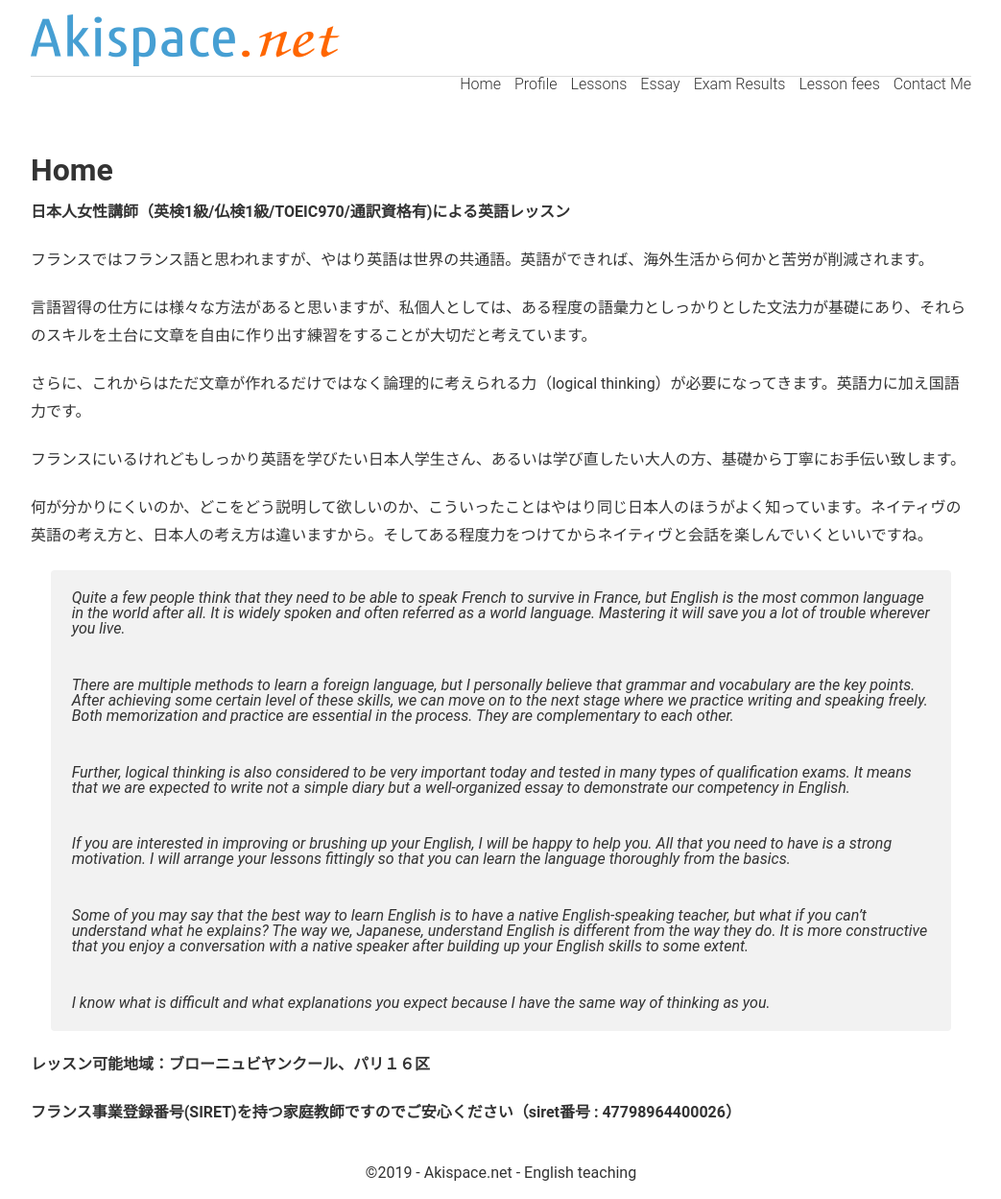
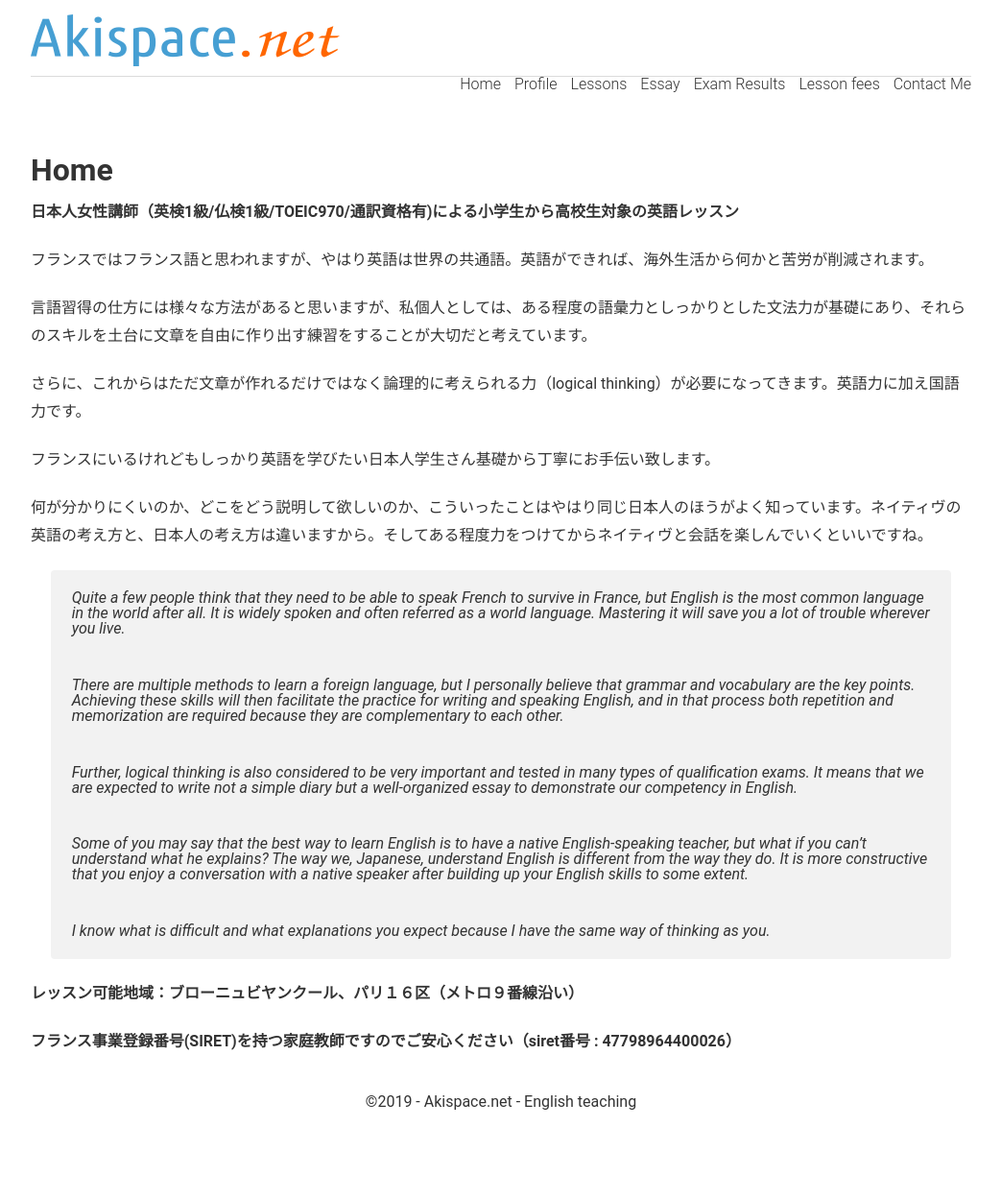
Before and after one commit to phocean/akispace, a Jekyll site: the page built from index.md, in a window 1280 px wide. Shown: the whole page at 96% size, without its empty margins (118-1161 px from the left). Built offline with Jekyll 4.4.1, drawn with Linux system fonts in a browser that asks for light colours; after the commit the page ends 1175 px from its top, so only the background shows below that.

Commit message:
New contents

```diff
--- a/index.md
+++ b/index.md
@@ -3,12 +3,12 @@ layout: page
 weight: 100
 entry: Home
 title: パリ英語家庭教師
-description: フランス、パリ/ブローニュで探す英語家庭教師。子供から大人までの英語レッスン：英文法、英会話、英語エッセイ、資格試験（英検/TOEFL/IB/SAT/IELTS/TOEIC)
+description: フランス、パリ/ブローニュで探す英語家庭教師。小学生から高校生までの英語レッスン：英文法、英会話、英語エッセイ、資格試験（英検/TOEFL/IB/SAT/IELTS/TOEIC)
 ---
 
 ## Home
 
-**日本人女性講師（英検1級/仏検1級/TOEIC970/通訳資格有)による英語レッスン**
+**日本人女性講師（英検1級/仏検1級/TOEIC970/通訳資格有)による小学生から高校生対象の英語レッスン**
 
 フランスではフランス語と思われますが、やはり英語は世界の共通語。英語ができれば、海外生活から何かと苦労が削減されます。
 
@@ -16,22 +16,20 @@ description: フランス、パリ/ブローニュで探す英語家庭教師。
 
 さらに、これからはただ文章が作れるだけではなく論理的に考えられる力（logical thinking）が必要になってきます。英語力に加え国語力です。
 
-フランスにいるけれどもしっかり英語を学びたい日本人学生さん、あるいは学び直したい大人の方、基礎から丁寧にお手伝い致します。
+フランスにいるけれどもしっかり英語を学びたい日本人学生さん基礎から丁寧にお手伝い致します。
 
 何が分かりにくいのか、どこをどう説明して欲しいのか、こういったことはやはり同じ日本人のほうがよく知っています。ネイティヴの英語の考え方と、日本人の考え方は違いますから。そしてある程度力をつけてからネイティヴと会話を楽しんでいくといいですね。
 
 > Quite a few people think that they need to be able to speak French to survive in France, but English is the most common language in the world after all. It is widely spoken and often referred as a world language. Mastering it will save you a lot of trouble wherever you live.
 >
-> There are multiple methods to learn a foreign language, but I personally believe that grammar and vocabulary are the key points. After achieving some certain level of these skills, we can move on to the next stage where we practice writing and speaking freely. Both memorization and practice are essential in the process. They are complementary to each other.
+> There are multiple methods to learn a foreign language, but I personally believe that grammar and vocabulary are the key points. Achieving these skills will then facilitate the practice for writing and speaking English, and in that process both repetition and memorization are required because they are complementary to each other.
 >
-> Further, logical thinking is also considered to be very important today and tested in many types of qualification exams. It means that we are expected to write not a simple diary but a well-organized essay to demonstrate our competency in English.
->
-> If you are interested in improving or brushing up your English, I will be happy to help you. All that you need to have is a strong motivation. I will arrange your lessons fittingly so that you can learn the language thoroughly from the basics.
+> Further, logical thinking is also considered to be very important and tested in many types of qualification exams. It means that we are expected to write not a simple diary but a well-organized essay to demonstrate our competency in English.
 >
 > Some of you may say that the best way to learn English is to have a native English-speaking teacher, but what if you can’t understand what he explains? The way we, Japanese, understand English is different from the way they do. It is more constructive that you enjoy a conversation with a native speaker after building up your English skills to some extent.
 >
 > I know what is difficult and what explanations you expect because I have the same way of thinking as you.
 
-**レッスン可能地域：ブローニュビヤンクール、パリ１６区**
+**レッスン可能地域：ブローニュビヤンクール、パリ１６区（メトロ９番線沿い）**
 
 **フランス事業登録番号(SIRET)を持つ家庭教師ですのでご安心ください（siret番号 : 47798964400026）**
```
Also changed, not shown: contact.md (+1 -1 lines), exam_results.md (+3 -3 lines), lessons.md (+0 -4 lines).
